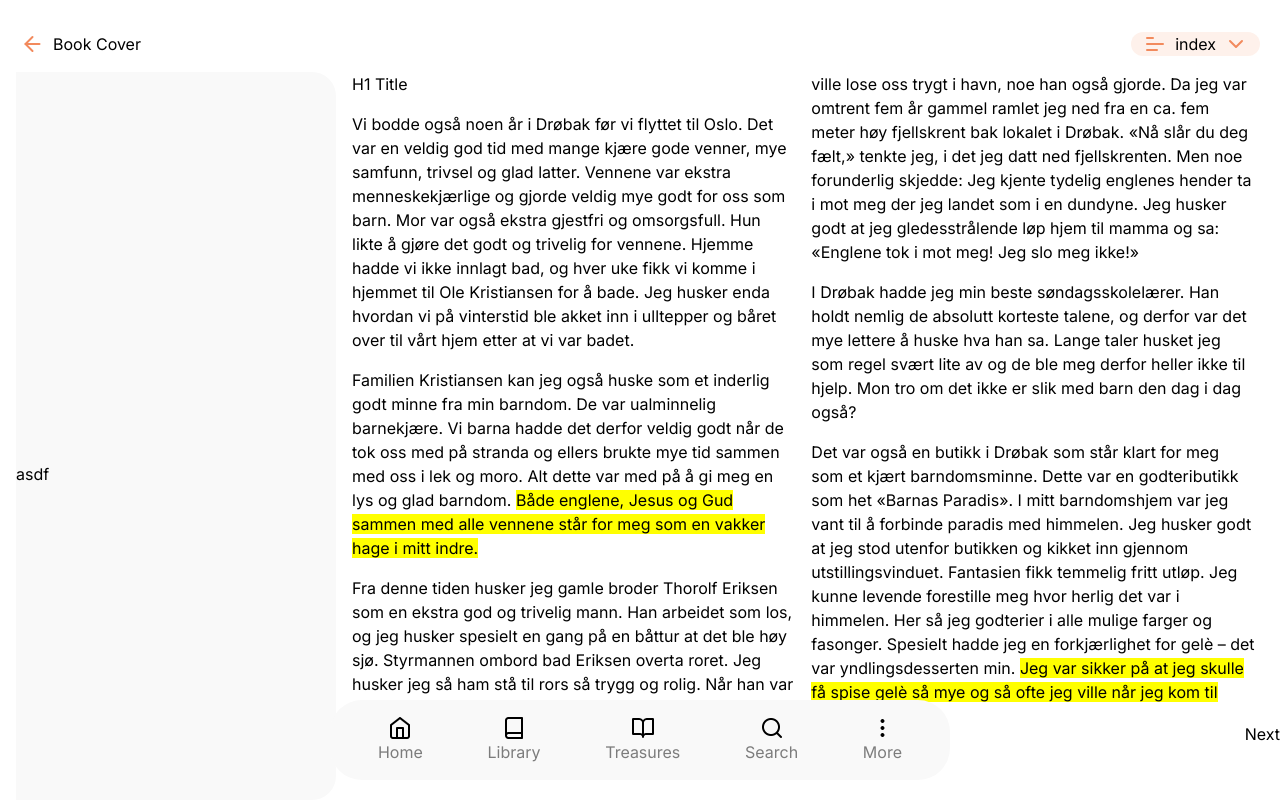
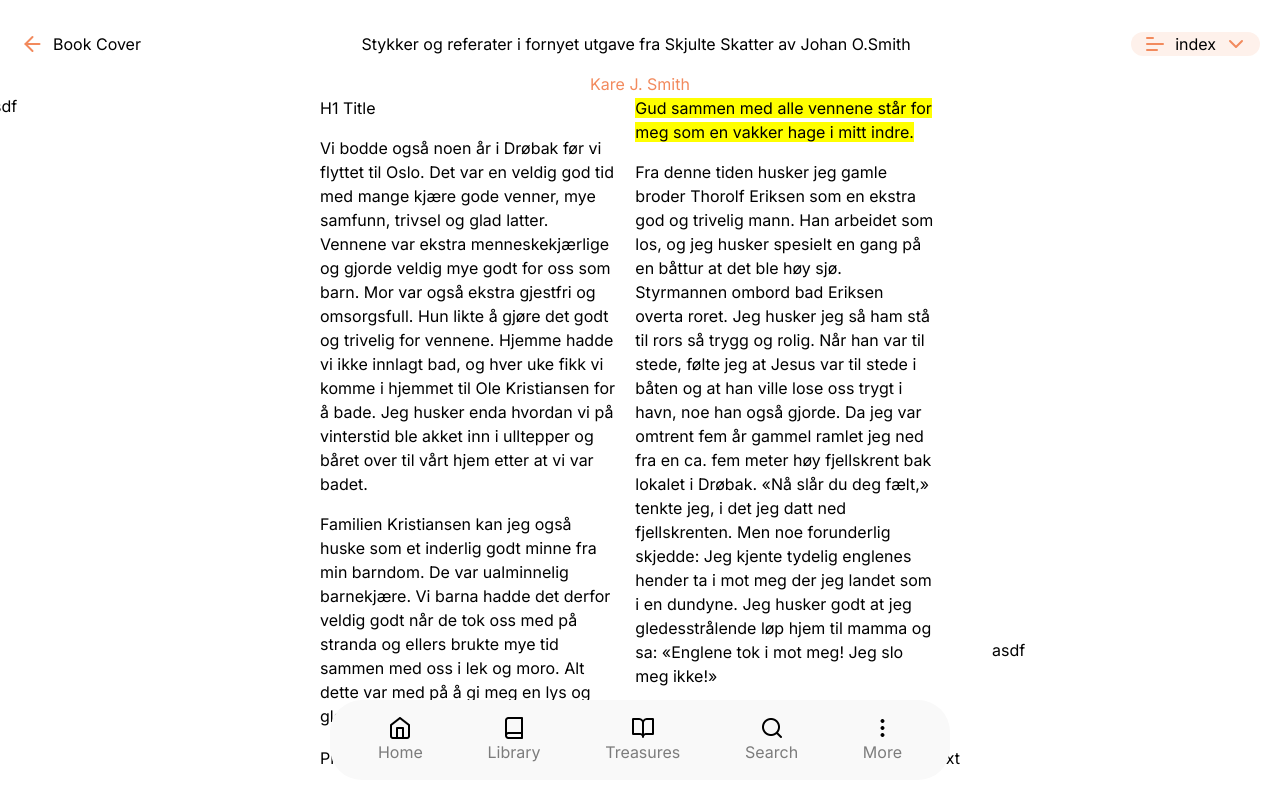
Before and after one commit to besiw/ssf-nextjs-app, a Next.js app: page /en/book in a window 1280 px wide. Built offline with nearby package versions, Linux system fonts and the light colour scheme.

Commit message:
merge conflict

```diff
--- a/app/[locale]/book/page.tsx
+++ b/app/[locale]/book/page.tsx
@@ -4,9 +4,15 @@ import BooksTitle from './BooksTitle';
 export default function Home() {
 	return (
 		<MainTemplate
-			TopSection={<BooksTitle />}
+			TopSection={
+				<BooksTitle
+					bookTitle="Stykker og referater i fornyet utgave fra Skjulte Skatter av Johan
+			O.Smith"
+					bookAuthor="Kare J. Smith"
+				/>
+			}
 			LeftColumn={<div />}
-			rightColumn={<div />}
+			RightColumn={<div />}
 			MainSection={<BookContent />}
 		/>
 	);
--- /dev/null
+++ b/app/[locale]/book/widgets/NoteColBlk.tsx
@@ -0,0 +1,17 @@
+type NoteColProps = {
+	title: string;
+	left?: boolean;
+};
+
+const NoteCol: React.FC<NoteColProps> = ({ title, left }) => {
+	return (
+		<div
+			className={`h-44 shadow-lg p-4 ${left ? 'rounded-r-3xl' : 'rounded-l-3xl'}`}
+			style={{ width: 312 }}
+		>
+			{title}
+		</div>
+	);
+};
+
+export default NoteCol;
--- a/components/MainTemplate.tsx
+++ b/components/MainTemplate.tsx
@@ -1,5 +1,5 @@
-import Content from "@/app/[locale]/book/BookContent";
-import { ReactNode } from "react";
+import Content from '@/app/[locale]/book/BookContent';
+import { ReactNode } from 'react';
 
 type MainTemplateProps = {
 	TopSection?: ReactNode;
@@ -19,13 +19,13 @@ const MainTemplate: React.FC<MainTemplateProps> = ({
 			{TopSection && <div className="w-full">{TopSection}</div>}
 			<div className="flex flex-row flex-1">
 				{LeftColumn && (
-          <div className="w-full md:w-64 md:min-w-64 lg:w-80 lg:min-w-80 bg-gray-75 dark:bg-black-400 mx-4 rounded-r-3xl">
+					<div className="w-full md:w-64 md:min-w-64 lg:w-80 lg:min-w-80">
 						{LeftColumn}
 					</div>
 				)}
 				{MainSection && <div className="flex-1">{MainSection}</div>}
 				{RightColumn && (
-          <div className="w-full md:w-64 md:min-w-64 lg:w-80 lg:min-w-80 bg-gray-75 dark:bg-black-400 mx-4 rounded-r-3xl">
+					<div className="w-full md:w-64 md:min-w-64 lg:w-80 lg:min-w-80">
 						{RightColumn}
 					</div>
 				)}
--- a/components/Sidebar/SidebarTitle.tsx
+++ b/components/Sidebar/SidebarTitle.tsx
@@ -4,7 +4,7 @@ type SidebarTitleProps = {
 const SidebarTitle: React.FC<SidebarTitleProps> = ({ title }) => {
 	return (
 		<>
-      <div className="flex text-13 mt-2 mb-4 pt-7 dark:text-white-warm ">
+			<div className="flex text-13 pt-2 mb-4 pt-7 dark:text-white-warm ">
 				{title}
 				<div className="flex w-full items-center pl-4">
 					<hr className="w-full" />
```
Also changed, not shown: app/[locale]/books/widgets/FilterSide.tsx (+15 -15 lines). Lines whose indentation alone changed are shown as unchanged.
